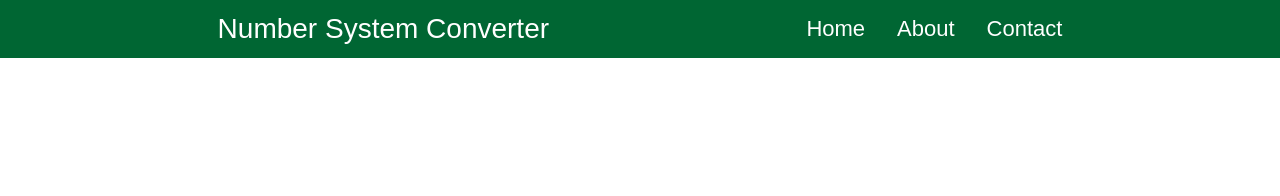
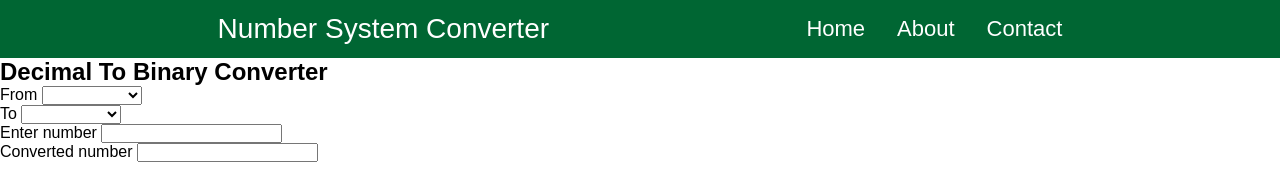
Before and after one commit to Wedi-Nachew/Number-System-Conversion, a plain HTML site: page index.html in a window 1280 px wide. Drawn offline with Linux system fonts and the light colour scheme.

Commit message:
Create the form fields for entering and displaying the numbers

```diff
--- a/index.html
+++ b/index.html
@@ -1,8 +1,8 @@
 <!DOCTYPE html>
 <html lang="en">
 <head>
-    <meta charset="UTF-8">
-    <meta name="viewport" content="width=device-width, initial-scale=1.0">
+    <meta charset="UTF_8">
+    <meta name="viewport" content="width=device_width, initial_scale=1.0">
     <title>Number System Converter</title>
     <link rel="stylesheet" href="./style.css">
     <script src="./index.js"></script>
@@ -18,5 +18,49 @@
         </ul>
     </nav>
    </header>
+   <div id="hero">
+        <h2>
+            <span>Decimal</span>
+            To
+            <span>Binary</span>
+            Converter
+        </h2>
+        <form action="" method="post">
+            <div>
+                <div>
+                    <label for="initial_number_system">From</label>
+                    <select name="initial_number_system" id="#initial_number_system">
+                        <option value=""></option>
+                        <option value="binary">Binary</option>
+                        <option value="decimal">Decimal</option>
+                        <option value="hexadecimal">Hexadecimal</option>
+                        <option value="octal">Octal</option>
+                    </select>
+                </div>
+
+                <div>
+                    <label for="target_number_system">To</label>
+                    <select name="target_number_system" id="#target_number_system">
+                        <option value=""></option>
+                        <option value="binary">Binary</option>
+                        <option value="decimal">Decimal</option>
+                        <option value="hexadecimal">Hexadecimal</option>
+                        <option value="octal">Octal</option>
+                    </select>
+                </div>
+            </div>
+
+            <div>
+                <label for="number_to_be_converted">Enter number</label>
+                <input type="number" name="number_to_be_converted" id="number_to_be_converted">
+            </div>
+
+            <div>
+                <label for="converted_number">Converted number</label>
+                <input type="number" name="converted_number" id="converted_number">
+            </div>
+
+        </form>
+   </div>
 </body>
 </html>
```
